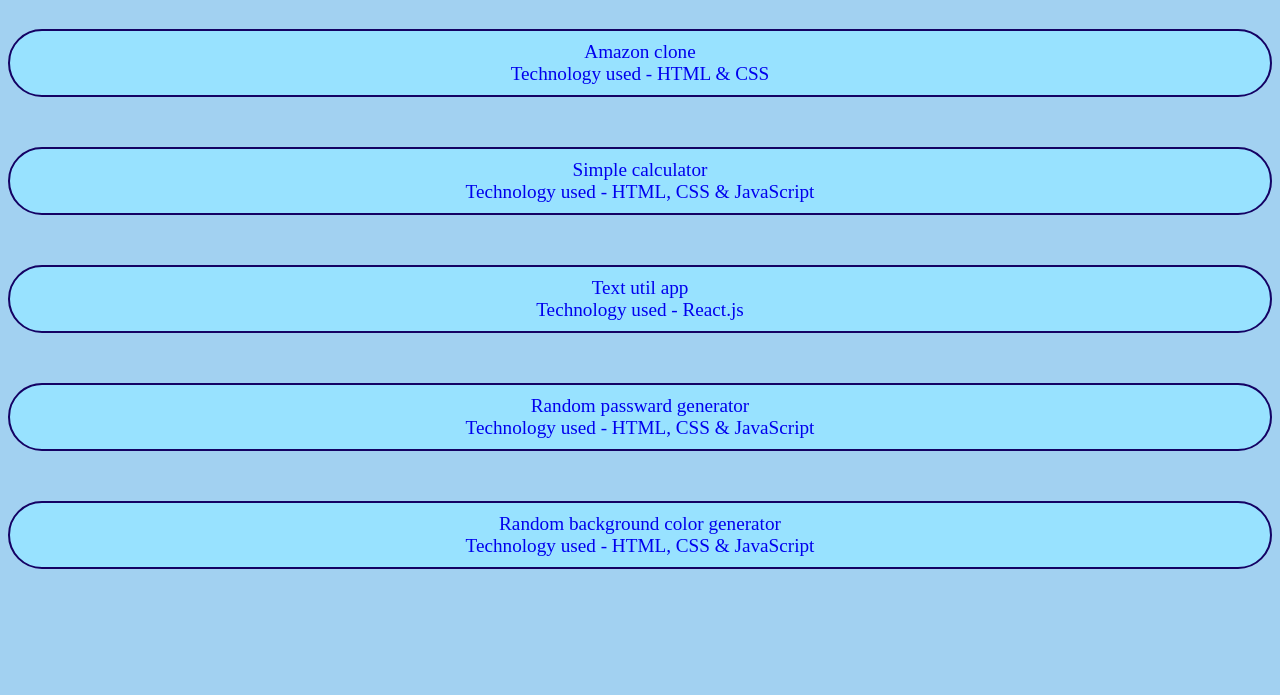
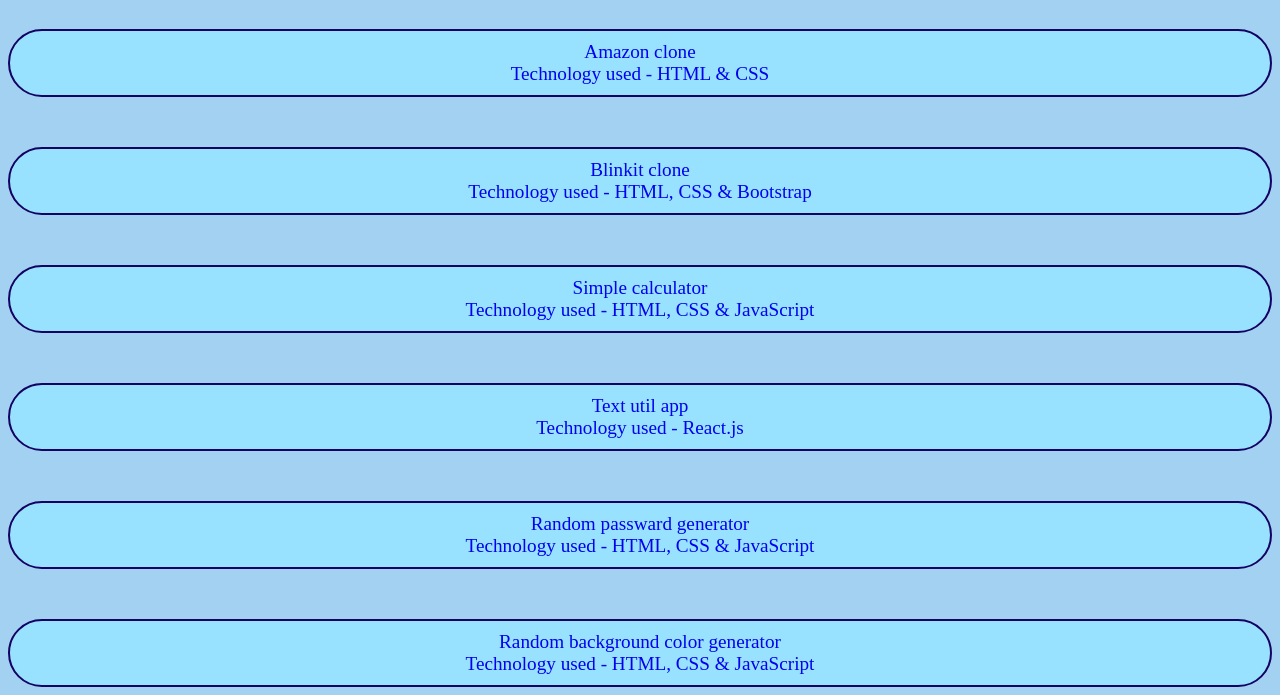
Before and after one commit to RushikeshTekale66/All-project-link, a plain HTML site: page index.html in a window 1280 px wide. Shown: the part 119-814 px from the top of the page. Drawn offline with Linux system fonts and the light colour scheme.

Commit message:
Blinkit Clone added

```diff
--- a/index.html
+++ b/index.html
@@ -12,6 +12,8 @@
             <h1>Hi I <b>Rushikesh Tekale</b> <br> My All projects are</h1>
                 <a href="https://rushikeshtekale66.github.io/Amazon-Clone/" target="_blank"> Amazon clone <br> Technology used -  HTML & CSS</a>
 
+                <a href="https://rushikeshtekale66.github.io/Amazon-Clone/" target="_blank"> Blinkit clone <br> Technology used -  HTML, CSS & Bootstrap</a>
+
                 <a href="https://rushikeshtekale66.github.io/calculator-using-html-css/" target="_blank">Simple calculator<br> Technology used - HTML, CSS & JavaScript</a>
 
                 <a href="https://rushikeshtekale66.github.io/my_app/" target="_blank">Text util app <br> Technology used - React.js</a>
```
